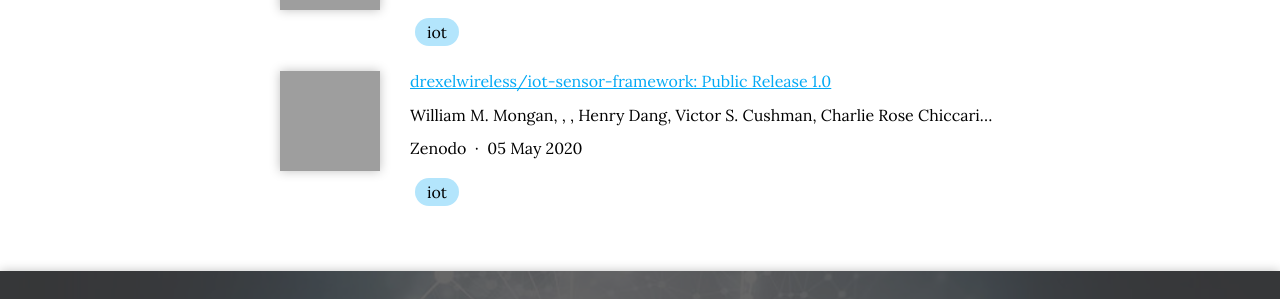
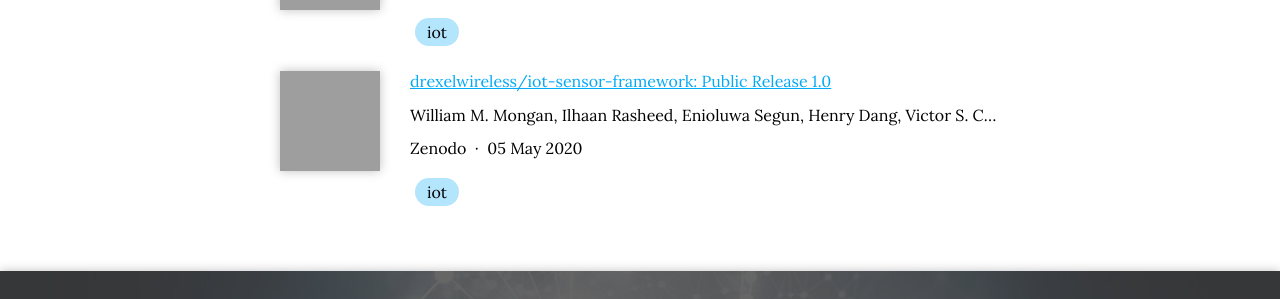
Before and after one commit to BillJr99/hmislab, a Jekyll site: the page built from research/index.md, in a window 1280 px wide. Shown: the part 903-1202 px from the top of the page. Built offline with Jekyll 4.4.1, drawn with Linux system fonts in a browser that asks for light colours; nearby versions of some CDN libraries; grey boxes are pictures that could not be loaded.

Commit message:
correcting citation

```diff
--- a/_data/research-output.yml
+++ b/_data/research-output.yml
@@ -1,8 +1,8 @@
 - title: 'drexelwireless/iot-sensor-framework: Public Release 1.0'
   authors:
   - William M. Mongan
-  - ' '
-  - ' '
+  - Ilhaan Rasheed
+  - Enioluwa Segun
   - Henry Dang
   - Victor S. Cushman
   - Charlie Rose Chiccarine
```
